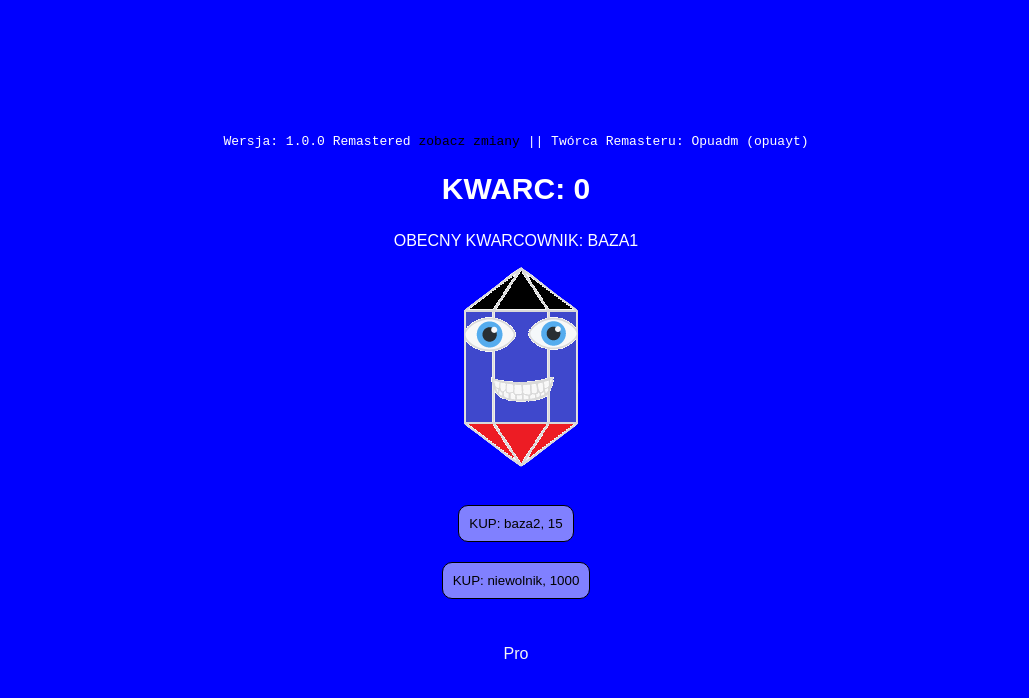
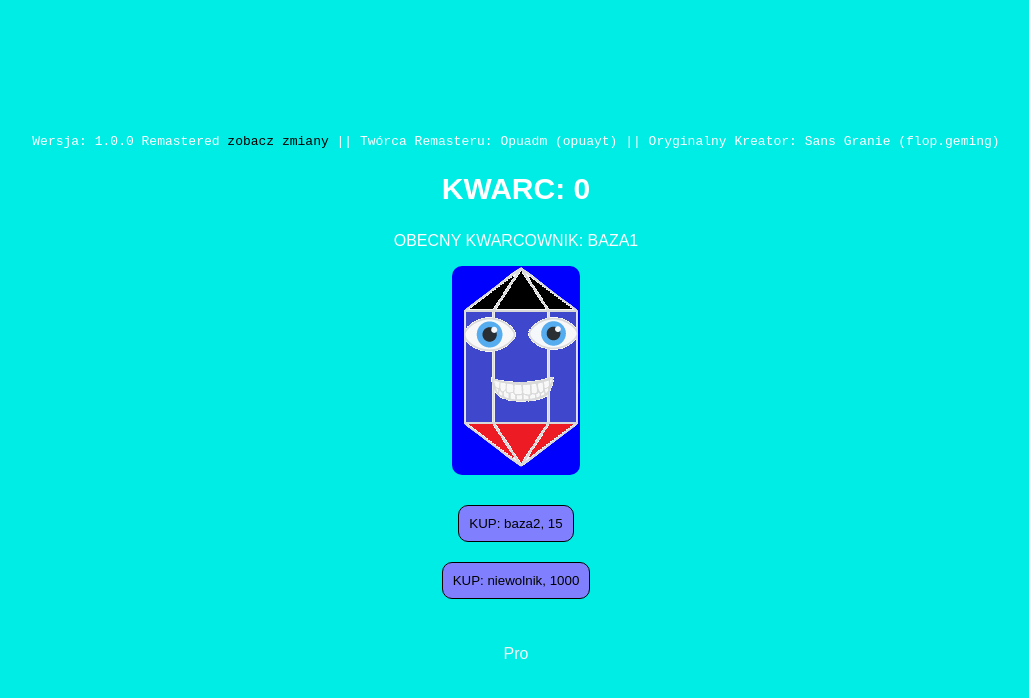
Before and after one commit to opuadm/kwarcownikremaster.github.io, a plain HTML site: page index.html in a window 1280 px wide. Shown: the whole page, without its empty margins (124-1153 px from the left). Drawn offline with Linux system fonts and the light colour scheme.

Commit message:
Update index.html

```diff
--- a/index.html
+++ b/index.html
@@ -26,7 +26,7 @@
     }
     body {
       color: white;
-      background-color: blue;
+      background-color: #00ede5;
       font-family: Arial, Helvetica, sans-serif;
       display: flex;
       flex-direction: column;
@@ -95,7 +95,7 @@
 </head>
 
 <body>
-  <p style="font-family: monospace">Wersja: 1.0.0 Remastered<a href="logizmian.txt"> zobacz zmiany</a> || Twórca Remasteru: Opuadm (opuayt)</p>
+  <p style="font-family: monospace">Wersja: 1.0.0 Remastered<a href="logizmian.txt"> zobacz zmiany</a> || Twórca Remasteru: Opuadm (opuayt) || Oryginalny Kreator: Sans Granie (flop.geming)</p>
   <h3 id="score">KWARC: 0</h3>
   <p id="obecny">OBECNY KWARCOWNIK: BAZA1</p>
   <button id="kwarcownik">
```
